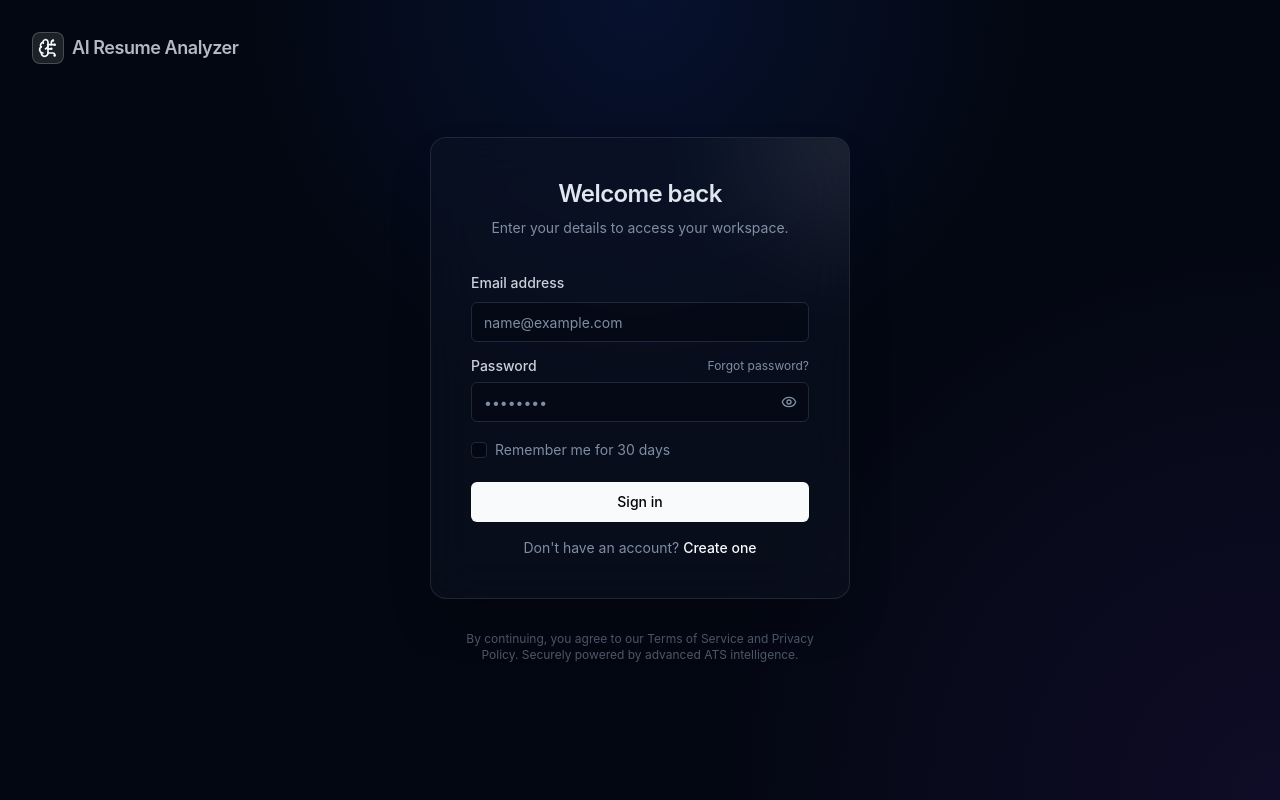
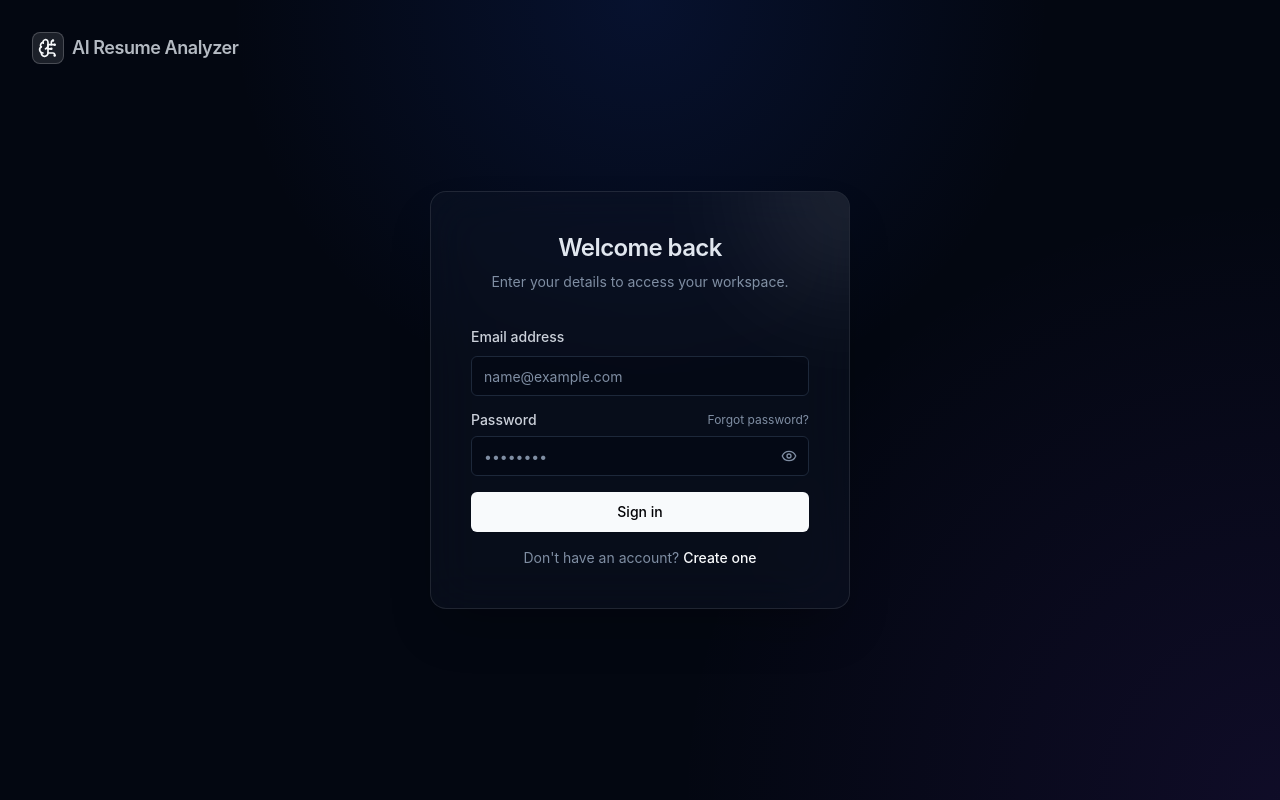
Before and after one commit to SanketTheCodeCrafter/AIResumeAnalyzer, a React (Vite) app in the folder frontend/: page /login in a window 1280 px wide. Built offline with nearby package versions, Linux system fonts and the light colour scheme; no server answers.

Commit message:
fix(auth): remove footer info and "Remember Me" checkbox from AuthLayout and Login components

```diff
--- a/frontend/src/features/auth/components/AuthLayout.jsx
+++ b/frontend/src/features/auth/components/AuthLayout.jsx
@@ -41,10 +41,7 @@ export function AuthLayout({ children, title, subtitle }) {
           {children}
         </div>
 
-        {/* Footer info */}
-        <div className="mt-8 text-center text-xs text-muted-foreground/60 max-w-sm mx-auto">
-          By continuing, you agree to our Terms of Service and Privacy Policy. Securely powered by advanced ATS intelligence.
-        </div>
+
       </motion.div>
     </div>
   );
--- a/frontend/src/features/auth/pages/Login.jsx
+++ b/frontend/src/features/auth/pages/Login.jsx
@@ -116,17 +116,7 @@ export default function Login() {
           </AnimatePresence>
         </div>
 
-        {/* Remember Me */}
-        <div className="flex items-center space-x-2 pt-1 pb-2">
-          <input
-            type="checkbox"
-            id="remember"
-            className="peer h-4 w-4 shrink-0 rounded-sm border border-input ring-offset-background focus-visible:outline-none focus-visible:ring-2 focus-visible:ring-ring focus-visible:ring-offset-2 disabled:cursor-not-allowed disabled:opacity-50 appearance-none checked:bg-primary checked:border-primary checked:after:content-['✓'] checked:after:text-primary-foreground checked:after:text-xs checked:after:flex checked:after:items-center checked:after:justify-center transition-all cursor-pointer bg-background"
-          />
-          <Label htmlFor="remember" className="font-normal cursor-pointer text-muted-foreground">
-            Remember me for 30 days
-          </Label>
-        </div>
+
 
         {/* Global Error */}
         <AnimatePresence>
```
